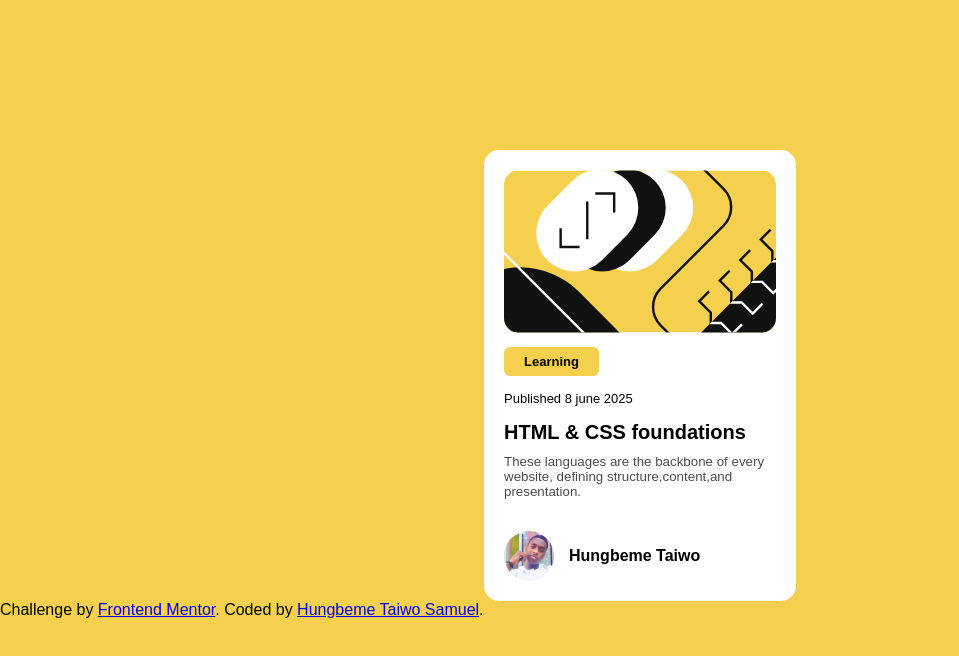
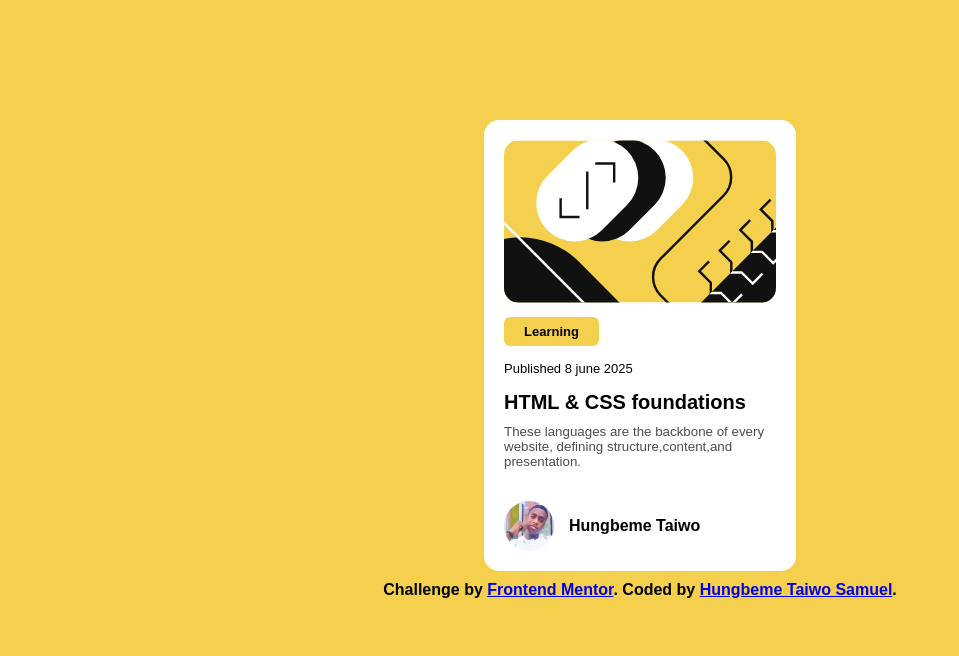
Before and after one commit to hungbeme/Frontend-Mentor_project2-v1.0, a plain HTML site: page index.html in a window 1280 px wide. Shown: the whole page, without its empty margins (0-959 px from the left). Drawn offline with Linux system fonts and the light colour scheme.

Commit message:
corrections

```diff
--- a/index.html
+++ b/index.html
@@ -59,9 +59,7 @@
               target="_blank"
               >Frontend Mentor</a
             >. Coded by
-            <a href="https://www.linkedin.com/in/taiwo-hungbeme-b5587b320"
-              >Hungbeme Taiwo Samuel</a
-            >.
+            <a href="https://github.com/hungbeme">Hungbeme Taiwo Samuel</a>.
           </div>
         </footer>
       </article>
--- a/style.css
+++ b/style.css
@@ -34,7 +34,7 @@
   article {
     background-color: hsl(47, 88%, 63%);
     height: 100vh;
-    padding-top: 150px;
+    padding-top: 120px;
   }
 
   .Page-container {
@@ -93,7 +93,7 @@ h1 {
 .userImage {
   border-radius: 50%;
 }
-bold footer {
+footer {
   text-align: center;
   margin-top: 10px;
   font-weight: bold;
```
